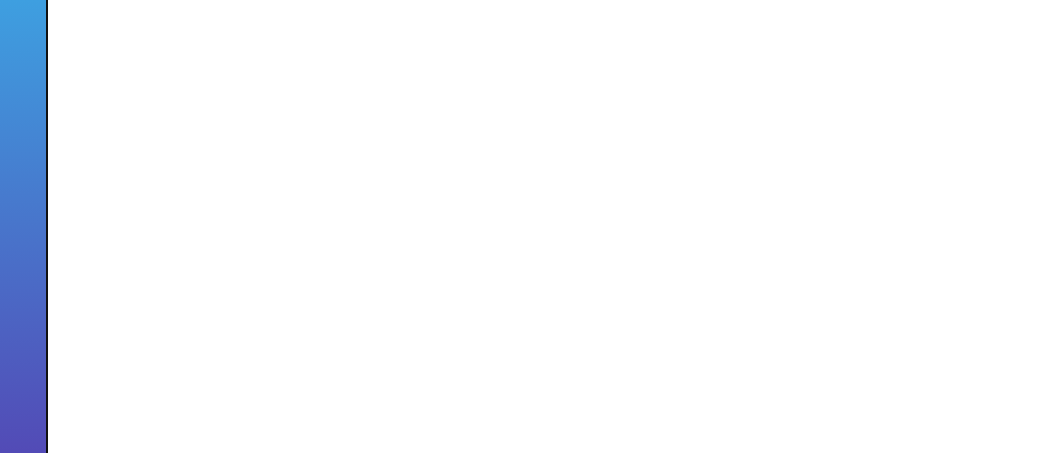
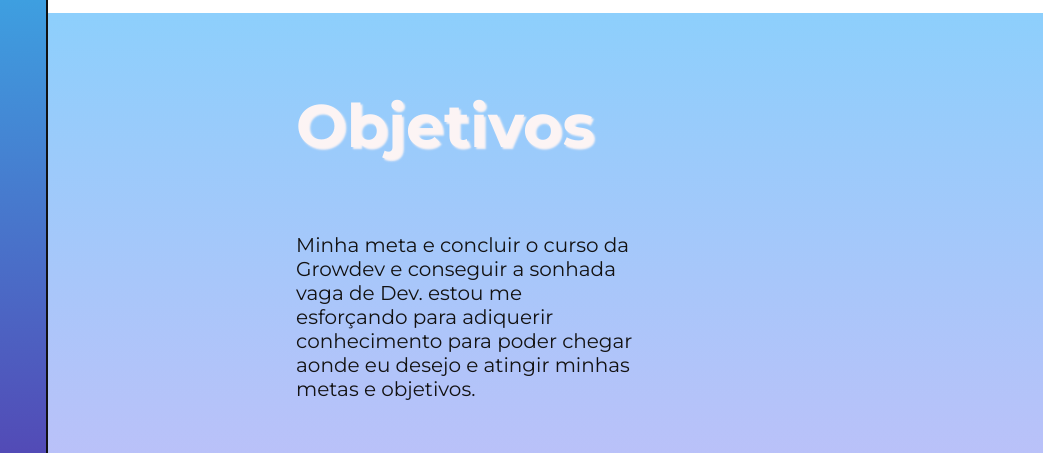
Before and after one commit to felipesinn/projeto-front-end-one-growdev, a plain HTML site: page assets/html/objetivos.html in a window 1280 px wide. Shown: the top 453 px of the page, 237-1280 px from the left. Drawn offline with Linux system fonts and the light colour scheme.

Commit message:
criado o conteudo da objetivos e feito algumas melhorias no alt das imagens.

```diff
--- a/assets/css/style.css
+++ b/assets/css/style.css
@@ -120,3 +120,17 @@ address {
 
 
 }
+.objetivos-detalhes {
+
+    width: 40%;
+    height: 20px;
+    padding: 1.5%;
+    margin-top: 1%;
+
+    color: #131212;
+    margin-left: 30%;
+}
+.objetivos-detalhes p {
+ margin-top: 15%;
+
+}
--- a/assets/html/objetivos.html
+++ b/assets/html/objetivos.html
@@ -10,12 +10,20 @@
     <header>
         <aside class="menuLateral">
           <nav>
-            <img src="../img/fotofelipe.jpg" alt="" id="foto-perfil" />
+            <img src="../img/fotofelipe.jpg" alt="Foto logo da barra de Navegação" id="foto-perfil" />
             <li><a href="../../index.html">SOBRE</a></li>
             <li><a href="../html/conhecimento.html">CONHECIMENTOS</a></li>
             <li><a href="../html/objetivos.html">OBJETIVO</a></li>
           </nav>
         </aside>
       </header>
+      <main>
+        <div class="objetivos-detalhes">
+          <h1>Objetivos</h1>
+          <p>Minha meta e concluir o curso da Growdev e conseguir a sonhada vaga de Dev. estou me esforçando para adiquerir conhecimento para poder chegar aonde eu desejo e atingir minhas metas e objetivos.
+          </p>
+
+        </div>
+      </main>
 </body>
 </html>
```
Also changed, not shown: assets/html/conhecimento.html (+6 -3 lines), index.html (+1 -1 lines).
